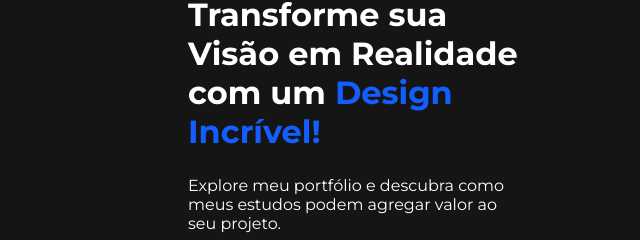
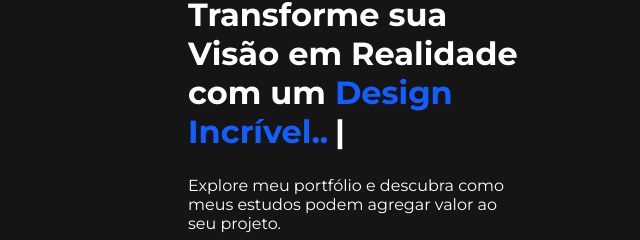
Before and after one commit to Luc4sMatt/Landing-Page---Lucas-Web-Designer, a plain HTML site: page index.html in a window 1280 px wide. Shown: the part 299-539 px from the top of the page, 82-722 px from the left. Drawn offline with Linux system fonts and the light colour scheme.

Commit message:
efeito máquina de escrever

```diff
--- a/index.html
+++ b/index.html
@@ -12,7 +12,7 @@
     <div class="container">
         <div class="title-left">
             <h2>Eu <span class="blue-span">Lucas</span></h2>
-            <h1>Transforme sua Visão em Realidade com um <span class="blue-span">Design Incrível!</span></h1>
+            <h1>Transforme sua Visão em Realidade com um <span class="typewriter">Design Incrível..</span></h1>
             <p>Explore meu portfólio e descubra como meus estudos podem agregar valor ao seu projeto.</p>
             <a href="https://wa.me/48988186583"><button class="btn-stiles">Entre em Contato</button></a>
         </div>
@@ -106,7 +106,7 @@
 
 
     <div class="container-background">
-        <h1 class="title1">Depoimento de Clientes</h1>
+        <h1 class="title1">Depoimentos de Clientes</h1>
         <br><br>
         <!-- carrossel  -->
         <div class="slider-container swiper">
@@ -116,7 +116,7 @@
                         <div class="image-content">
                             <!-- <span class="overlay"> -->
                                 <div class="card-image">
-                                    <img src="img/clientes/marlon.jpg" alt="marlon" class="card-img">
+                                    <img src="img/clientes/Marlon.png" alt="marlon" class="card-img">
                                 </div>
                             <!-- </span> -->
                         </div>
--- a/style.css
+++ b/style.css
@@ -38,6 +38,32 @@ body{
 
 .blue-span{
     color:#135EFF;
+}
+
+.typewriter{
+    color:#135EFF;
+    position: relative;
+}
+
+.typewriter::after{
+    content: '|';
+    position:absolute;
+    color:white;
+    right: 0;
+    background-color:#151515;
+    width: 100%;
+    animation: typing 2s steps(17) alternate infinite,
+                line 1s infinite;
+}
+@keyframes typing{
+    to{
+        width: 0%;
+    }
+}
+@keyframes line {
+    50%{
+        color:transparent;
+    }
 }
 
 .title-left a button{
@@ -703,6 +729,7 @@ footer{
         font-size:11px;
         text-align: center;
     }
+
 }
 
 /* Responsividade para celulares  */
```
Also changed, not shown: img/clientes/Marlon.png (added), js/466862908_1970317256800463_9147350329538846684_n.jpg (added), js/pngtree-green-growth-arrow-chart-icon-cartoon-style-vector-png-image_14748334.png (added), js/pngtree-realistic-falling-green-leaves-element-vector-png-image_9243857.png (added), js/um-homem-praticando-atencao-plena-e-meditacao-em-um-ambiente-natural-tranquilo_457222-2235.avif (added), 1 other file.
